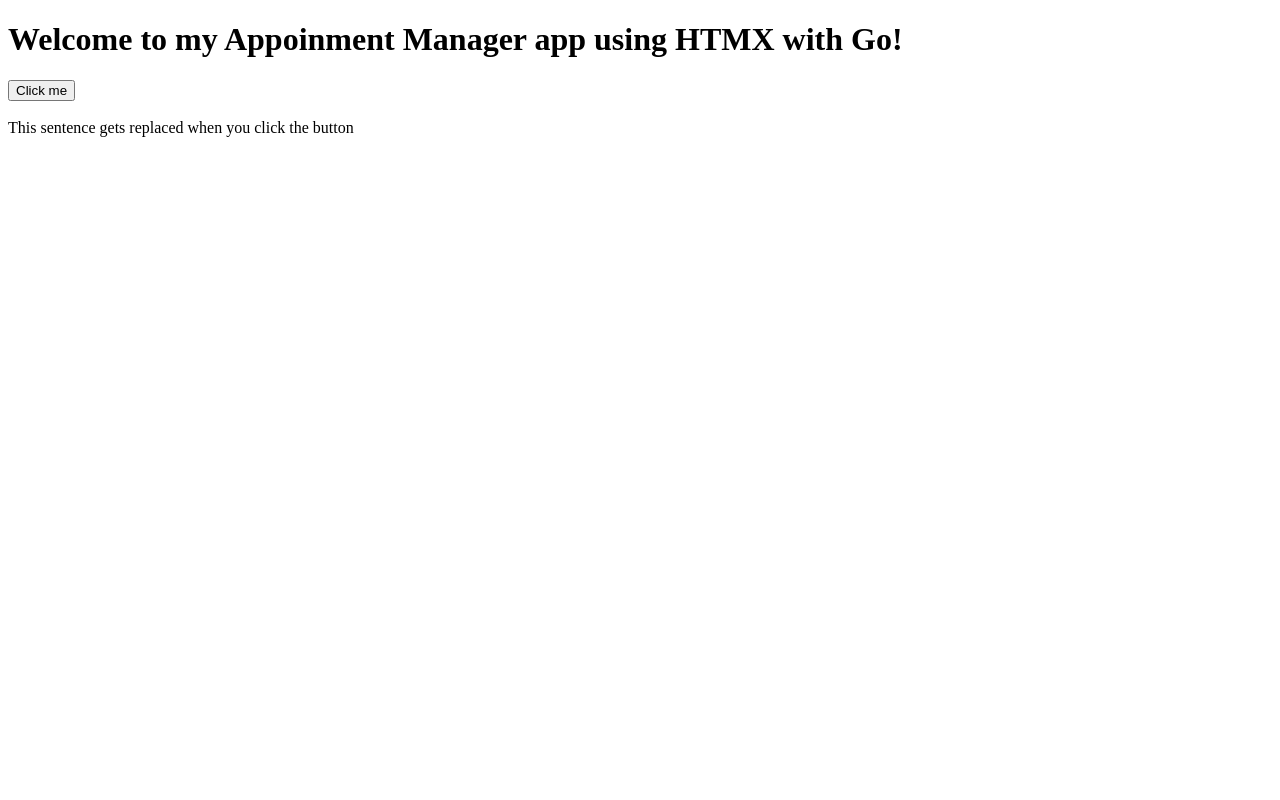
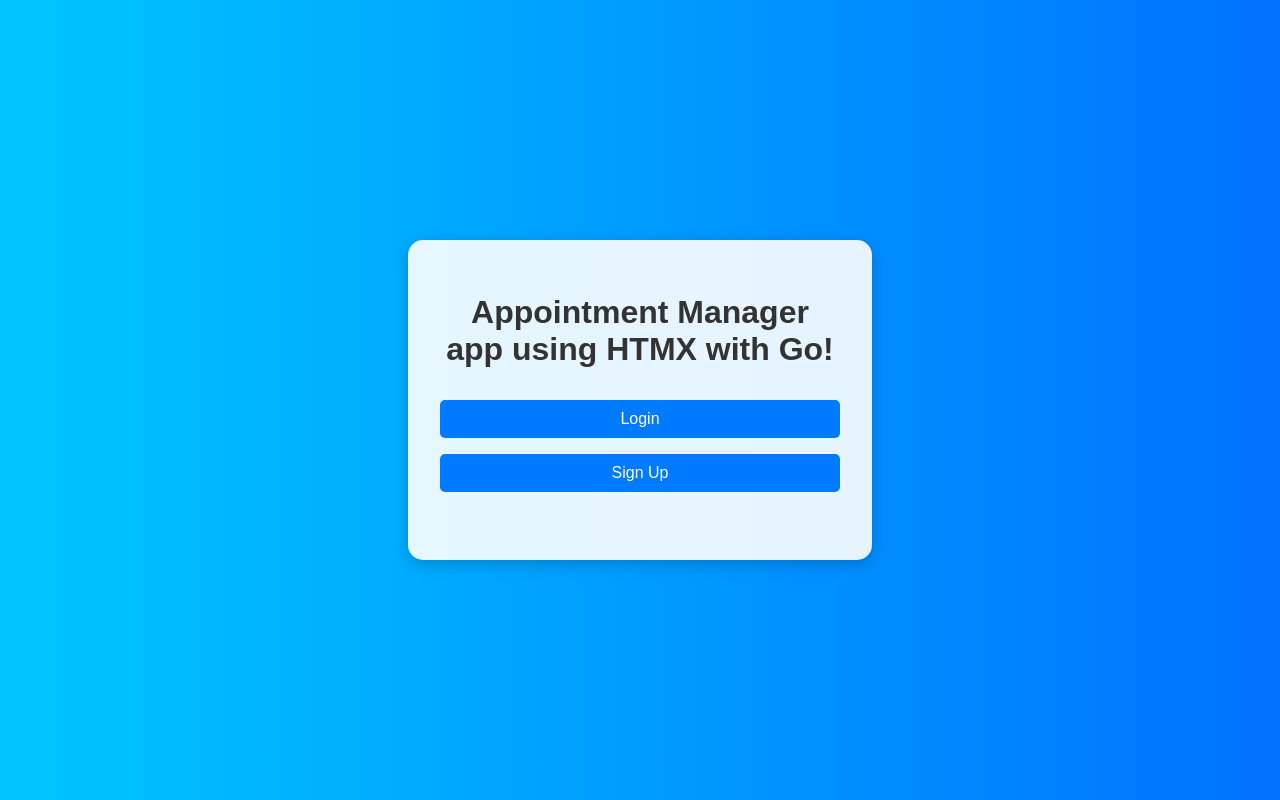
Before and after one commit to NishanthPrem/appt_manager, a plain HTML site: page index.html in a window 1280 px wide. Drawn offline with Linux system fonts and the light colour scheme.

Commit message:
Hompage styling  updated.

```diff
--- a/index.html
+++ b/index.html
@@ -4,11 +4,17 @@
     <meta charset="UTF-8">
     <meta name="viewport" content="width=device-width, initial-scale=1.0">
     <title>Appointment Manager</title>
+    <link rel="stylesheet" href="/static/styles.css">
     <script src="https://unpkg.com/htmx.org@1.9.12"></script>
 </head>
 <body>
-    <h1>Welcome to my Appoinment Manager app using HTMX with Go!</h1>
-    <button hx-get="/data" hx-trigger="click" hx-target="#result">Click me</button>
-    <div id="result"><br>This sentence gets replaced when you click the button</div>
+    <div class="container">
+        <h1>Appointment Manager app using HTMX with Go!</h1>
+        <div class="buttons">
+            <button hx-get="/login" hx-trigger="click" hx-target="#result">Login</button>
+            <button hx-get="/signup" hx-trigger="click" hx-target="#result">Sign Up</button>
+        </div>
+        <div id="result"></div>
+    </div>
 </body>
 </html>
--- /dev/null
+++ b/static/styles.css
@@ -0,0 +1,55 @@
+body {
+    display: flex;
+    justify-content: center;
+    align-items: center;
+    height: 100vh;
+    margin: 0;
+    font-family: 'Arial', sans-serif;
+    background: linear-gradient(to right, #00c6ff, #0072ff); /* You can replace this with an image if you prefer */
+    background-size: cover;
+    color: white;
+}
+
+.container {
+    text-align: center;
+    background: rgba(255, 255, 255, 0.9); /* Slightly transparent white */
+    padding: 2em;
+    border-radius: 15px;
+    box-shadow: 0 4px 15px rgba(0, 0, 0, 0.2);
+    max-width: 400px;
+    width: 100%;
+}
+
+h1 {
+    color: #333;
+    margin-bottom: 1em;
+}
+
+.buttons {
+    display: flex;
+    flex-direction: column;
+    gap: 1em;
+    margin-top: 1em;
+}
+
+button {
+    padding: 10px 20px;
+    font-size: 16px;
+    cursor: pointer;
+    border: none;
+    border-radius: 5px;
+    background-color: #007BFF;
+    color: white;
+    transition: background-color 0.3s ease, transform 0.3s ease;
+}
+
+button:hover {
+    background-color: #0056b3;
+    transform: scale(1.05);
+}
+
+#result {
+    margin-top: 2em;
+    font-size: 18px;
+    color: #333;
+}
```
Also changed, not shown: 1 other file.
